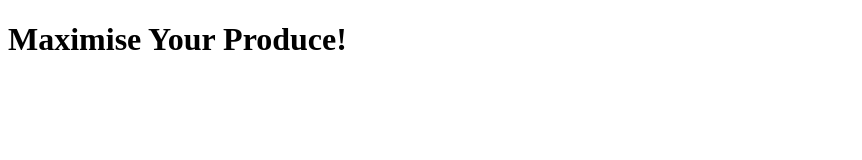
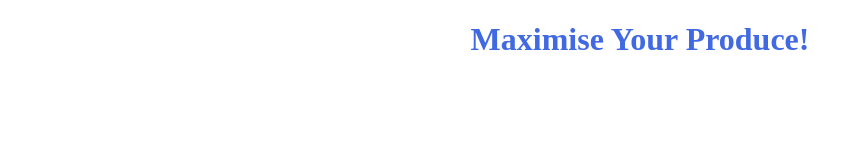
Before and after one commit to nguyen-kimchi/stardew-valley-produce-price, a plain HTML site: page index.html in a window 1280 px wide. Shown: the whole page, without its empty margins (0-862 px from the left). Drawn offline with Linux system fonts and the light colour scheme.

Commit message:
Style header

```diff
--- a/index.html
+++ b/index.html
@@ -2,6 +2,7 @@
 <html>
     <head>
         <title>Produce Price</title>
+        <link rel="stylesheet" href="style.css">
     </head>
 
     <body>
--- /dev/null
+++ b/style.css
@@ -0,0 +1,4 @@
+h1 {
+    color: royalblue;
+    text-align: center;
+}
```
